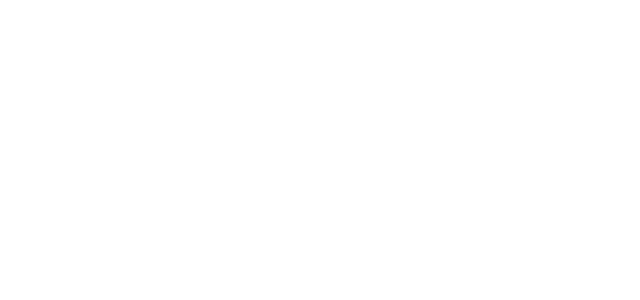
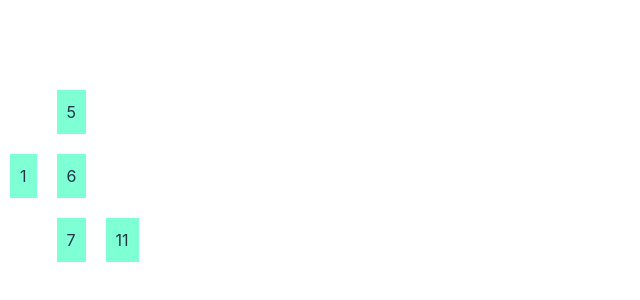
Before and after one commit to Groot-GT/groot-client, a React (Vite) app: page / in a window 1280 px wide. Shown: the part 224-524 px from the top of the page, without its empty margins (0-640 px from the left). Built offline with nearby package versions, Linux system fonts and the light colour scheme.

Commit message:
#2 feat(node): 자식 노드 컴포넌트 구현

```diff
--- a/package.json
+++ b/package.json
@@ -11,12 +11,15 @@
   "packageManager": "yarn@3.2.4",
   "dependencies": {
     "react": "^18.2.0",
-    "react-dom": "^18.2.0"
+    "react-dom": "^18.2.0",
+    "recoil": "^0.7.7",
+    "styled-components": "^5.3.9"
   },
   "devDependencies": {
     "@types/eslint": "^8",
     "@types/react": "^18.0.28",
     "@types/react-dom": "^18.0.11",
+    "@types/styled-components": "^5",
     "@typescript-eslint/eslint-plugin": "^5.0.0",
     "@typescript-eslint/parser": "^5.0.0",
     "@vitejs/plugin-react": "^3.1.0",
--- a/src/App.tsx
+++ b/src/App.tsx
@@ -1,10 +1,15 @@
-import { useState } from 'react';
-import './App.css';
+import { RecoilRoot } from 'recoil';
+import Node from './components/organisms/Node';
+import { NodeDirection } from './constants/node';
 
-function App() {
-  const [count, setCount] = useState(0);
-
-  return <div className="App" />;
-}
+const App = () => (
+  <RecoilRoot>
+    <Node
+      nodeId={1}
+      direction={NodeDirection.right}
+      parentPosition={{ x: 0, y: 0 }}
+    />
+  </RecoilRoot>
+);
 
 export default App;
--- /dev/null
+++ b/src/components/organisms/Node/index.tsx
@@ -0,0 +1,43 @@
+import { useRecoilValue } from 'recoil';
+import nodeState from 'src/recoil/nodeState';
+import useElementPosition from 'src/hooks/useElementPosition';
+import { NodeId } from 'src/types/node';
+import { NodeDirection } from 'src/constants/node';
+import * as s from './style';
+
+interface NodeProps {
+  nodeId: NodeId;
+  direction: NodeDirection;
+  parentPosition: {
+    x: number;
+    y: number;
+  };
+}
+
+const Node = ({ nodeId, direction, parentPosition }: NodeProps) => {
+  const { children } = useRecoilValue(nodeState)[nodeId];
+  const { ref, position } = useElementPosition<HTMLDivElement>();
+
+  const childrenNodes = children.map((id) => (
+    <Node
+      key={id}
+      nodeId={id}
+      direction={direction}
+      parentPosition={position}
+    />
+  ));
+
+  return (
+    <s.Wrapper>
+      {direction === NodeDirection.top && <s.Row>{childrenNodes}</s.Row>}
+      {direction === NodeDirection.left && <s.Column>{childrenNodes}</s.Column>}
+      <s.Node ref={ref}>{nodeId}</s.Node>
+      {direction === NodeDirection.bottom && <s.Row>{childrenNodes}</s.Row>}
+      {direction === NodeDirection.right && (
+        <s.Column>{childrenNodes}</s.Column>
+      )}
+    </s.Wrapper>
+  );
+};
+
+export default Node;
--- /dev/null
+++ b/src/components/organisms/Node/style.ts
@@ -0,0 +1,19 @@
+import styled from 'styled-components';
+
+export const Wrapper = styled.div`
+  display: flex;
+  align-items: center;
+`;
+
+export const Column = styled.div`
+  display: flex;
+  flex-direction: column;
+`;
+
+export const Row = styled.div``;
+
+export const Node = styled.div`
+  margin: 10px;
+  padding: 10px;
+  background: aquamarine;
+`;
--- /dev/null
+++ b/src/constants/node.ts
@@ -0,0 +1,6 @@
+export enum NodeDirection {
+  top = 1,
+  right = 2,
+  bottom = 3,
+  left = 4,
+}
--- a/src/hooks/useElementPosition.ts
+++ b/src/hooks/useElementPosition.ts
@@ -1,7 +1,7 @@
 import { useEffect, useRef, useState } from 'react';
 
-const useElementPosition = () => {
-  const ref = useRef<HTMLElement>(null);
+const useElementPosition = <T extends HTMLElement>() => {
+  const ref = useRef<T>(null);
   const [position, setPosition] = useState({ x: 0, y: 0 });
 
   useEffect(() => {
--- /dev/null
+++ b/src/recoil/nodeState.ts
@@ -0,0 +1,9 @@
+import { atom } from 'recoil';
+import nodeInfo from '../mock';
+
+const nodeState = atom({
+  key: 'nodeState',
+  default: nodeInfo,
+});
+
+export default nodeState;
--- a/tsconfig.json
+++ b/tsconfig.json
@@ -14,7 +14,8 @@
     "resolveJsonModule": true,
     "isolatedModules": true,
     "noEmit": true,
-    "jsx": "react-jsx"
+    "jsx": "react-jsx",
+    "baseUrl": "./"
   },
   "include": ["src"],
   "references": [{ "path": "./tsconfig.node.json" }]
```
Also changed, not shown: src/types/node.d.ts (+0 -7 lines), .eslintrc.json, 1 other file (tests, documents, lock files or other folders).
